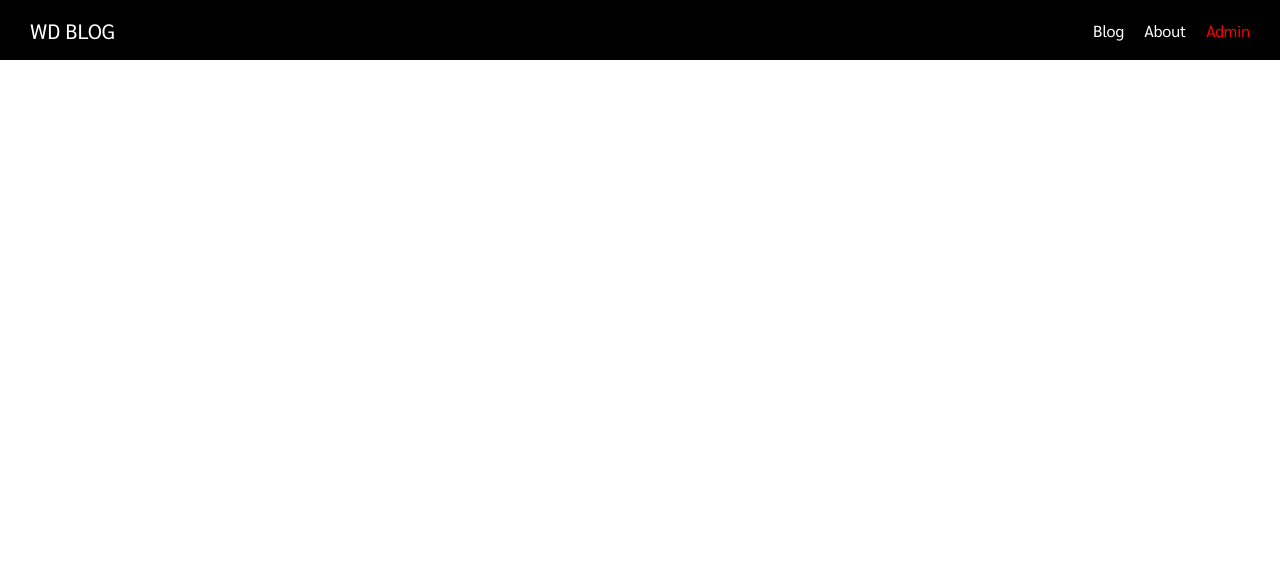
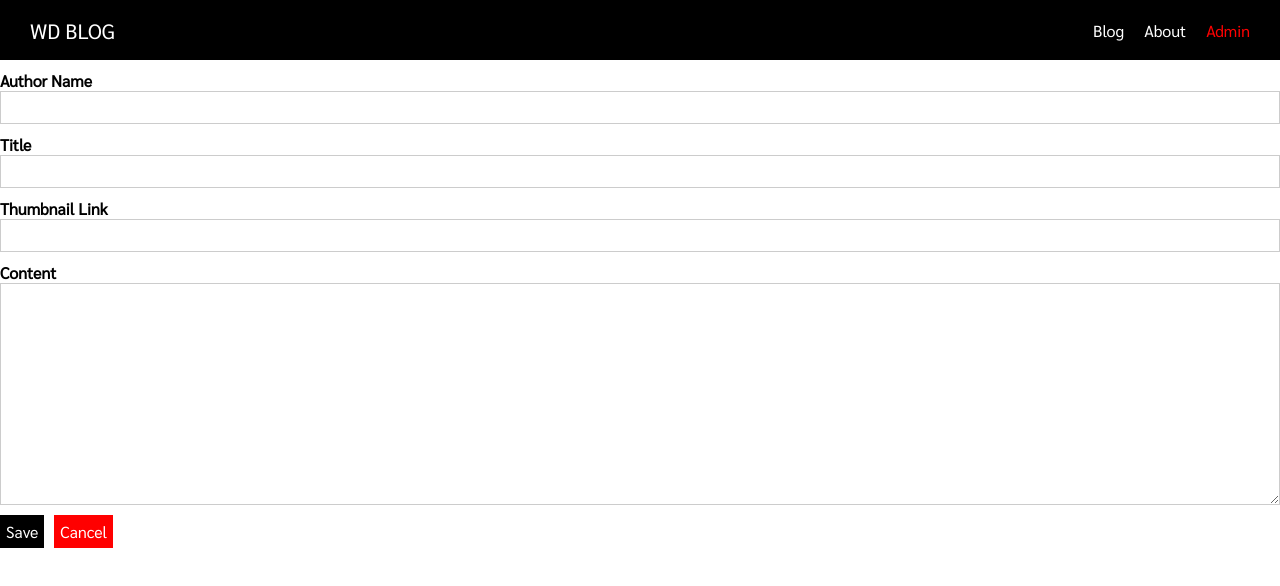
Before and after one commit to choknirandev1992/vue-basic, a Nuxt app: page /admin/new-post in a window 1280 px wide. Shown: the top 586 px of the page. Built offline with nearby package versions, Linux system fonts and the light colour scheme.

Commit message:
Creating an Admin Section

```diff
--- /dev/null
+++ b/components/UI/AppButton.vue
@@ -0,0 +1,63 @@
+<template>
+  <button
+    class="button"
+    :class="btnStyle"
+    v-bind="$attrs"
+    v-on="$listeners"><slot /></button>
+</template>
+
+<script>
+export default {
+  name: 'AppButton',
+  props: {
+    btnStyle: {
+      type: String,
+      default: ''
+    }
+  }
+}
+</script>
+
+
+<style scoped>
+.button {
+  font: inherit;
+  background-color: black;
+  color: white;
+  padding: 5px;
+  cursor: pointer;
+  border: 1px solid black;
+}
+
+.button:hover,
+.button:active {
+  background-color: rgb(51, 51, 51);
+  border: 1px solid black;
+}
+
+.inverted {
+  background-color: white;
+  color: black;
+  border: 1px solid transparent;
+}
+
+.inverted:hover,
+.inverted:active {
+  color: #ccc;
+  background-color: white;
+  border: 1px solid transparent;
+}
+
+.cancel {
+  background-color: red;
+  color: white;
+  border: 1px solid transparent;
+}
+
+.cancel:hover,
+.cancel:active {
+  background-color: salmon;
+  border: 1px solid transparent;
+  color: white;
+}
+</style>
--- /dev/null
+++ b/components/UI/AppControlInput.vue
@@ -0,0 +1,58 @@
+<template>
+  <div class="input-control">
+    <label><slot /></label>
+    <input
+      v-if="controlType === 'input'"
+      v-bind="$attrs"
+      :value="value"
+      @input="$emit('input', $event.target.value)">
+    <textarea
+      v-if="controlType === 'textarea'"
+      rows="10"
+      :value="value"
+      @input="$emit('input', $event.target.value)"></textarea>
+  </div>
+</template>
+
+<script>
+export default {
+  name: 'AppInputControl',
+  props: {
+    controlType: {
+      type: String,
+      default: 'input'
+    },
+    value: {
+      type: String,
+      default: ''
+    }
+  }
+}
+</script>
+
+<style scoped>
+.input-control {
+  margin: 10px 0;
+}
+
+.input-control label {
+  display: block;
+  font-weight: bold;
+}
+
+.input-control input,
+.input-control textarea {
+  display: block;
+  width: 100%;
+  box-sizing: border-box;
+  font: inherit;
+  border: 1px solid #ccc;
+  padding: 5px;
+}
+
+.input-control input:focus,
+.input-control textarea:focus {
+  background-color: #eee;
+  outline: none;
+}
+</style>
--- a/pages/admin/index.vue
+++ b/pages/admin/index.vue
@@ -0,0 +1,118 @@
+<template>
+  <div class="admin-page">
+     <section class="new-post">
+         <button @click="$router.push('/admin/new-post/')">Create Post</button>
+     </section>
+     <section class="existing-posts">
+        <h1>Existing Posts</h1>
+        <PostList/>
+     </section>
+  </div>
+</template>
+
+<script>
+import PostList from '@/components/Posts/PostList'
+
+export default {
+   components: {
+     PostList
+   }
+}
+</script>
+
+<style scoped>
+.intro {
+  position: relative;
+  padding: 30px;
+  box-sizing: border-box;
+  background-position: center;
+  background-size: cover;
+  background-image: url('~assets/images/original.jpg')
+}
+
+.post-thumnail {
+    height: 200px;
+    background-size: cover;
+    background-position: center center;
+}
+
+.intro h1 {
+    position: static;
+    top: 10%;
+    width: 100%;
+    color: black;
+    background-color: rgb(211, 211, 211);
+    padding: 10px;
+    border-radius: 10px;
+    box-shadow: 3px 3px 3px black;
+    box-sizing: border-box;
+    border: 1px solid black;
+    text-align: center;
+}
+
+@media (min-width: 768px) {
+  .intro h1 {
+    font-size: 2rem;
+  }
+}
+
+.featured-posts {
+  display: flex;
+  padding: 20px;
+  box-sizing: border-box;
+  flex-wrap: wrap;
+  align-items: center;
+  justify-content: center;
+}
+
+.post-preview {
+  border: 1px solid #ccc;
+  box-shadow: 0 2px 2px #ccc;
+  background-color: white;
+  width: 90%;
+}
+
+a {
+  text-decoration: none;
+  color: black;
+}
+
+@media (min-width: 850px) {
+  .post-preview {
+    width: 400px;
+    display: block;
+    margin: 0 auto 10px;
+  }
+}
+
+.post-thumbnail {
+  width: 100%;
+  height: 200px;
+  background-position: center;
+  background-size: cover;
+}
+
+.post-content {
+  padding: 10px;
+  text-align: center;
+}
+
+a:hover .post-content,
+a:active .post-content {
+  background-color: #ccc;
+}
+
+.admin-page {
+  padding: 20px;
+}
+
+.new-post {
+  text-align: center;
+  border-bottom: 2px solid #ccc;
+  padding-bottom: 10px;
+}
+
+.existing-posts h1 {
+  text-align: center;
+}
+</style>
--- /dev/null
+++ b/pages/admin/new-post/index.vue
@@ -0,0 +1,55 @@
+<template>
+  <div class="admin-new-post">
+      <section class="new-post-form">
+         <form @submit.prevent="onSave">
+             <AppControlInput v-model="editedPost.author">Author Name</AppControlInput>
+
+             <AppControlInput v-model="editedPost.title">Title</AppControlInput>
+
+             <AppControlInput v-model="editedPost.thumbnailLink">Thumbnail Link</AppControlInput>
+
+             <AppControlInput control-type="textarea" v-model="editedPost.content">Content</AppControlInput>
+
+             <AppButton type="submit">Save</AppButton>
+
+             <AppButton
+               type="button"
+               style="margin-left: 10px"
+               btn-style="cancel"
+              @click="onCancel">Cancel
+              </AppButton>
+
+         </form>
+      </section>
+  </div>
+</template>
+
+
+<script>
+import AppControlInput from '@/components/UI/AppControlInput'
+import AppButton from '@/components/UI/AppButton'
+export default {
+   components: {
+      AppControlInput,
+      AppButton
+   },
+   data() {
+     return {
+        editedPost: {
+        author: '',
+        title: "",
+        thumbnailLink: '',
+        content: ''
+      }
+     }
+   },
+   methods:{
+      onSave(){
+        console.log(this.editedPost);
+      },
+      onCancel(){
+        this.$router.push('/admin');
+      }
+   }
+}
+</script>
```
Also changed, not shown: pages/admin/_postid/index.vue (added), pages/admin/auth/index.vue (added).
